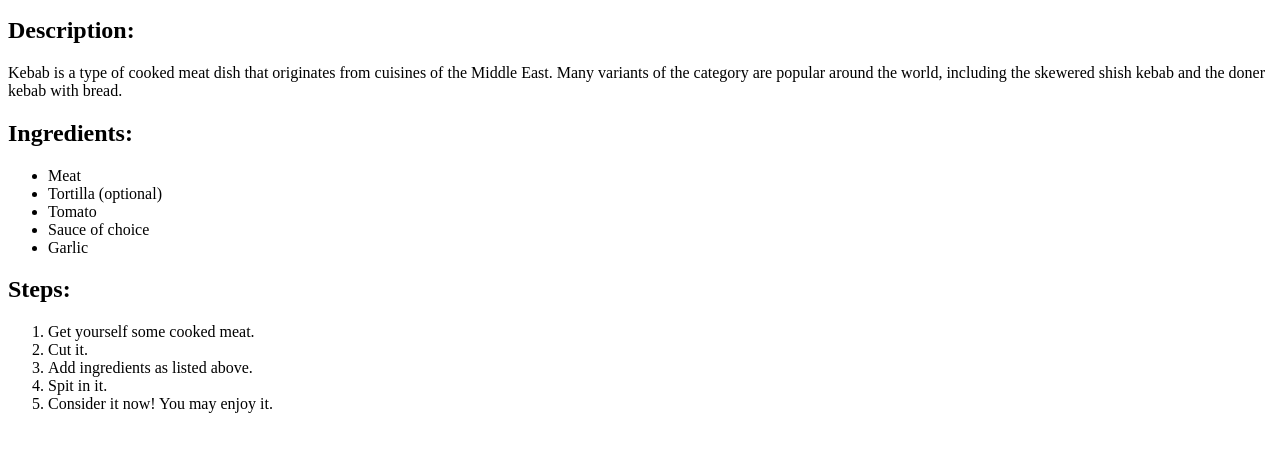
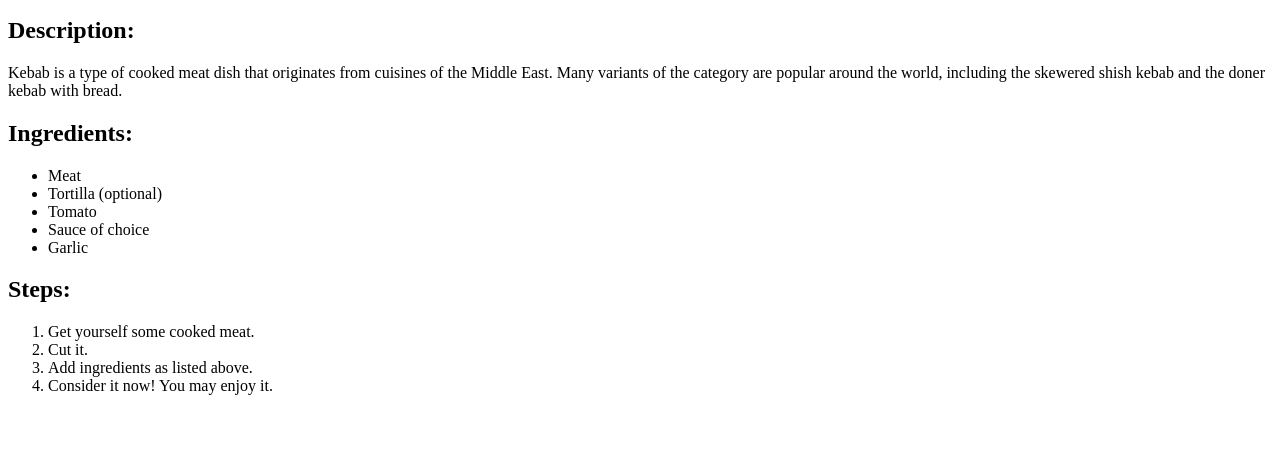
Before and after one commit to szellamikolaj/odin-recipes, a plain HTML site: page recipes/kebab.html in a window 1280 px wide. Shown: the part 101-552 px from the top of the page. Drawn offline with Linux system fonts and the light colour scheme.

Commit message:
Delete one step in kebab.html

```diff
--- a/recipes/kebab.html
+++ b/recipes/kebab.html
@@ -29,7 +29,6 @@
       <li>Get yourself some cooked meat.</li>
       <li>Cut it.</li>
       <li>Add ingredients as listed above.</li>
-      <li>Spit in it.</li>
       <li>Consider it now! You may enjoy it.</li>
     </ol>
   </body>
```
